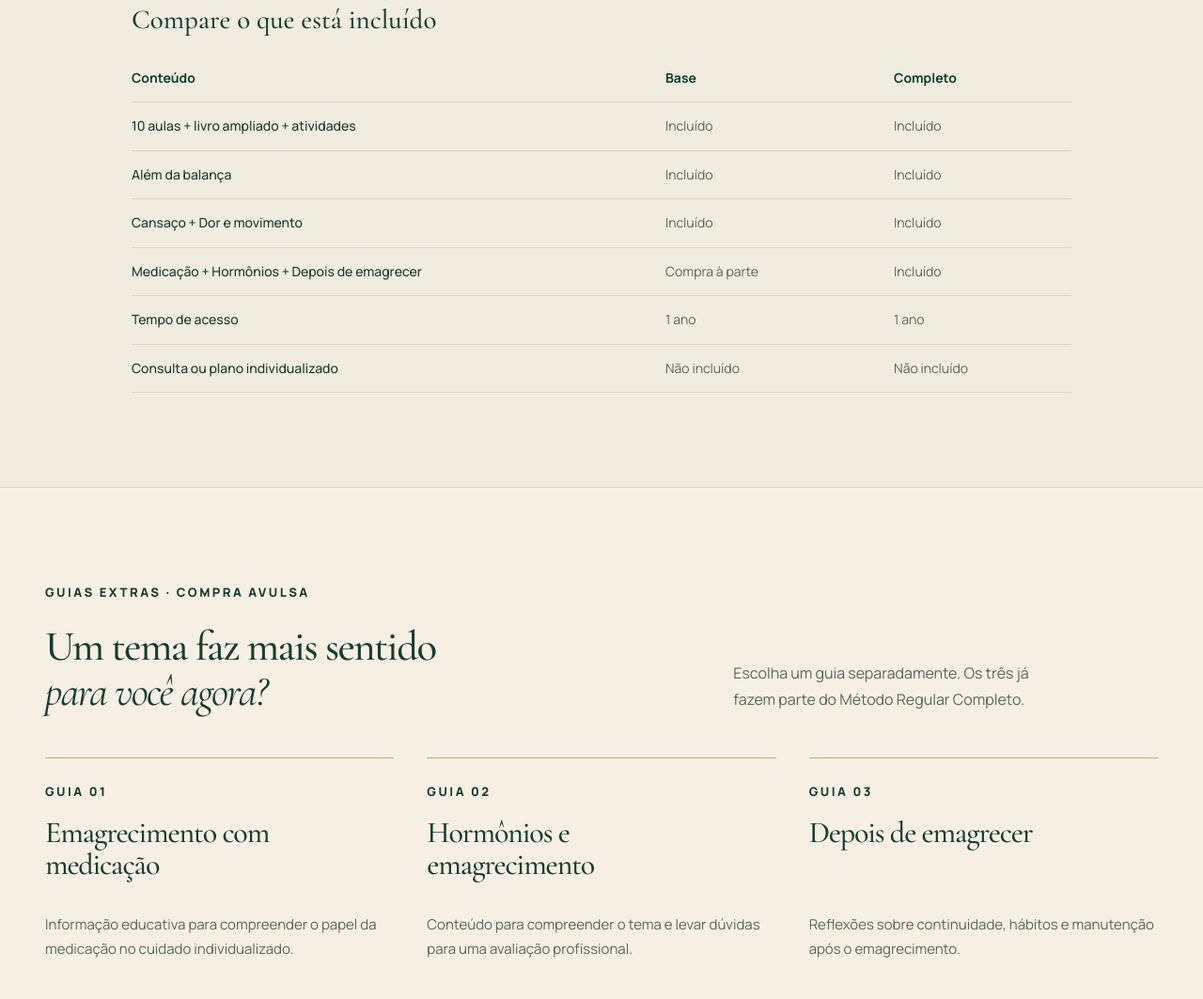
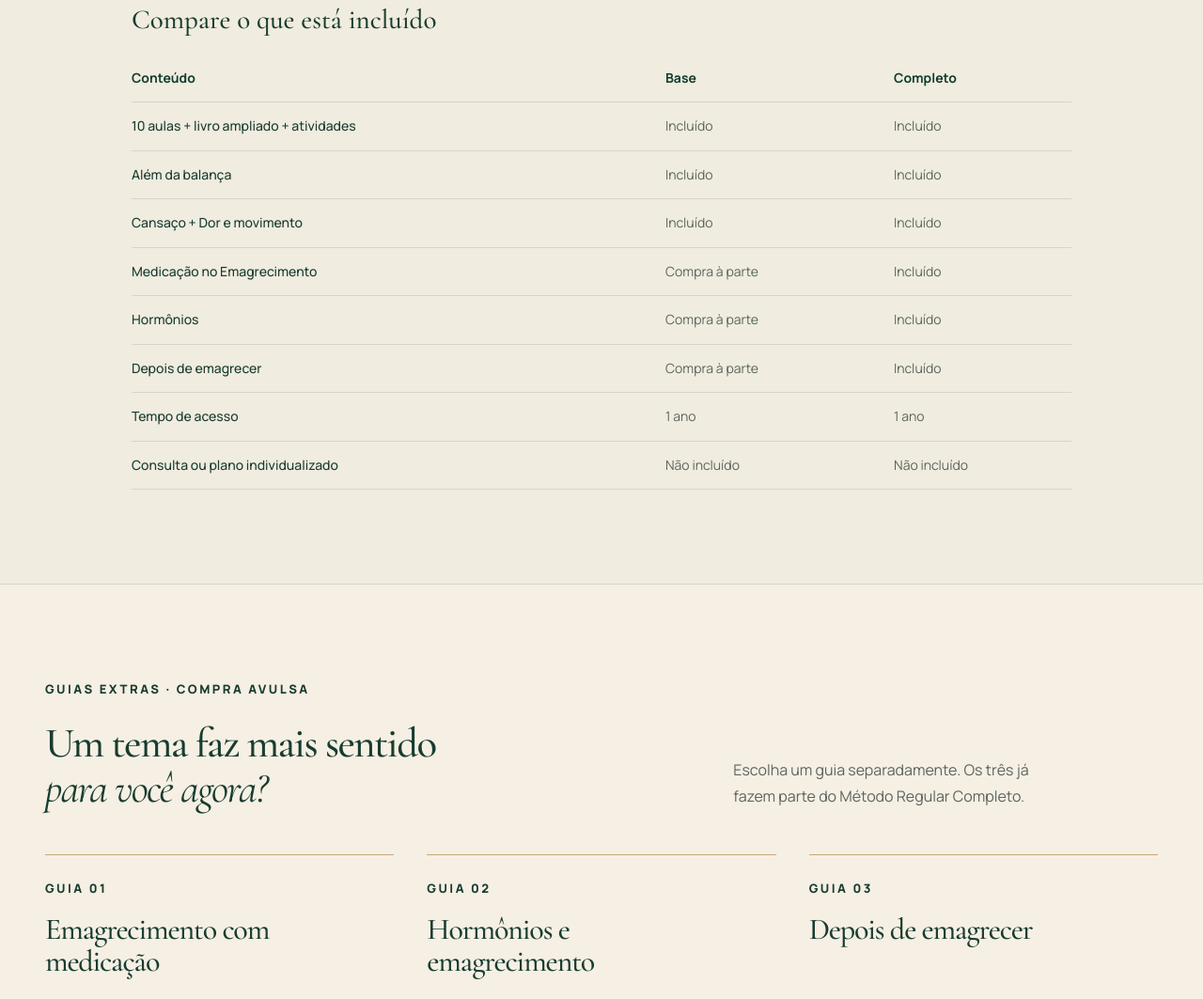
Before and after one commit to docsjr/wshop, a plain HTML site: page index.html in a window 1280 px wide. Shown: the part 4569-5632 px from the top of the page at 94% size. Drawn offline with nearby package versions, Linux system fonts and the light colour scheme.

Commit message:
Update medication and hormone section in index.html

```diff
--- a/index.html
+++ b/index.html
@@ -249,7 +249,17 @@
                   <td>Incluído</td>
                 </tr>
                 <tr>
-                  <th scope="row">Medicação + Hormônios + Depois de emagrecer</th>
+                  <th scope="row">Medicação no Emagrecimento</th>
+                  <td>Compra à parte</td>
+                  <td>Incluído</td>
+                </tr>
+                <tr>
+                  <th scope="row">Hormônios</th>
+                  <td>Compra à parte</td>
+                  <td>Incluído</td>
+                </tr>
+                <tr>
+                  <th scope="row">Depois de emagrecer</th>
                   <td>Compra à parte</td>
                   <td>Incluído</td>
                 </tr>
```
